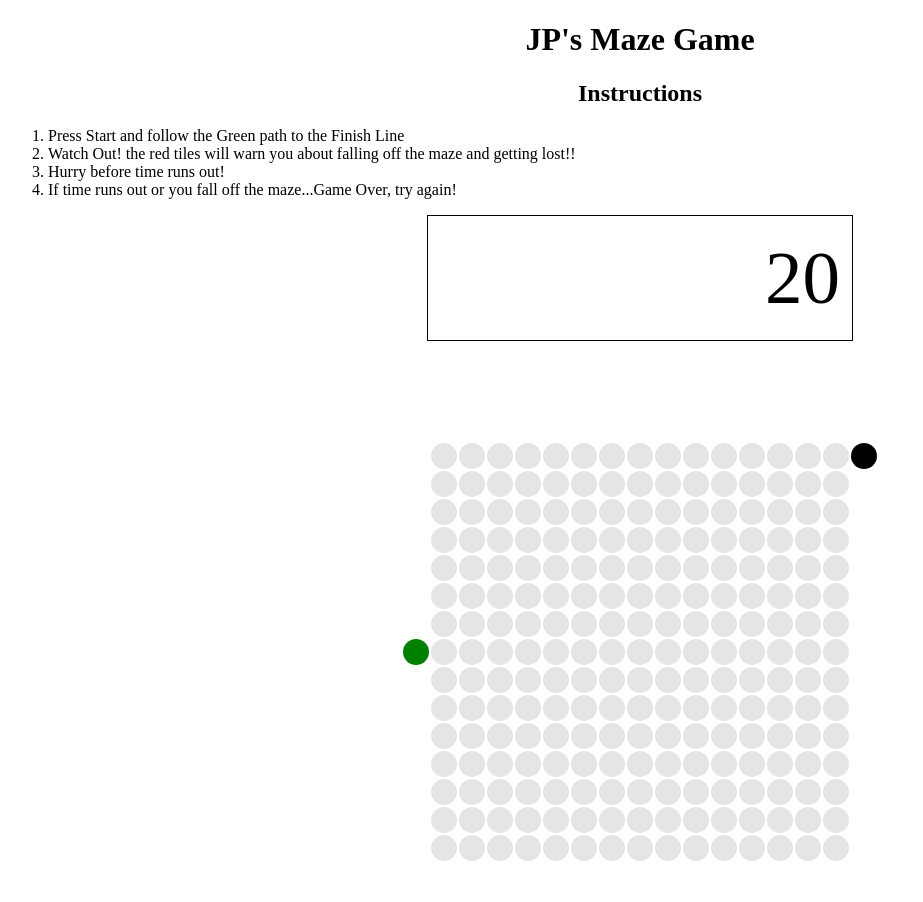
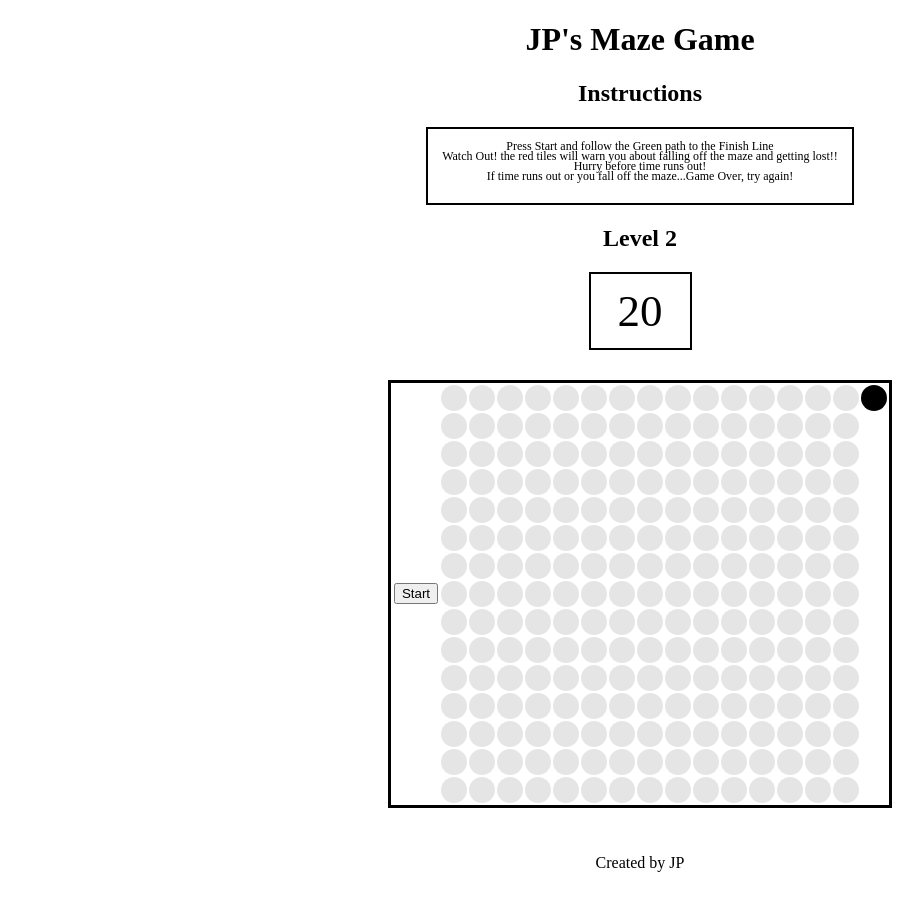
Before and after one commit to jp-reynolds/Oca-running-out-of-time, a plain HTML site: page level2.html in a window 1280 px wide. Shown: the whole page, without its empty margins (0-923 px from the left). Before the commit the page ends 871 px from the top, so only its background shows below. Drawn offline with nearby package versions, Linux system fonts and the light colour scheme.

Commit message:
Commit 9: Game starting to get styled, all 3 levels have start button that starts timer and allows game logic to work.

```diff
--- a/level2.html
+++ b/level2.html
@@ -16,7 +16,7 @@
 			<li>Hurry before time runs out!</li>
 			<li> If time runs out or you fall off the maze...Game Over, try again!</li>
 		</ol>
-
+		<h2>Level 2</h2>
 		<div id="stopwatch">
       		20
     	</div>
@@ -157,7 +157,9 @@
 			<td class="lastColumn"></td>
         </tr>
         <tr id="row8">
-        	<td class="firstColumn" id="start"></td>
+        	<td class="firstColumn">
+        		<button id="startButton">Start</button>
+        	</td>
         	<td class="correctPath"></td>
 			<td class="correctPath"></td>
 			<td class ="warning"></td>
@@ -309,6 +311,11 @@
 			<td class="lastColumn"></td>
         </tr>
     </table>
+
+    <footer>
+		<p>Created by JP</p>
+	</footer>
+
 <script src="https://ajax.googleapis.com/ajax/libs/jquery/3.3.1/jquery.min.js"></script>
 <script type="text/javascript" src="project1.js"></script>
 </body>
--- a/project1.css
+++ b/project1.css
@@ -4,10 +4,11 @@ h1, h2 {
 }
 
 table {
-	margin-top: 100px;
+	margin-top: 30px;
 	margin-left: auto;
 	margin-right: auto;
 	margin-bottom: auto 0;
+	border: 3px solid black;
 }
 
 table tr td {
@@ -24,18 +25,42 @@ td {
 	border-radius: 50%;
 }
 
+ol {
+	width: 400px;
+  	height: 50px;
+  	margin: 0 auto;
+  	border: 2px solid black;
+  	padding: 12px;
+	/*display: inline-block;*/
+	line-height: 10px;
+	font-size: 12px;
+	text-align: center;
+
+	margin-bottom: 5px;
+}
+
+li {
+	list-style: none;
+}
+
+footer {
+	text-align: center;
+	padding-top: 30px;
+	margin-bottom: 30px;
+}
+
 #stopwatch {
-  width: 400px;
-  height: 100px;
-  margin: 0 auto;
-  border: 1px solid black;
-  padding: 12px;
+	width: 75px;
+	height: 50px;
+	margin: 0 auto;
+	border: 2px solid black;
+	padding: 12px;
+	/*display: inline-block;*/
+	line-height: 50px;
+	font-size: 45px;
+	text-align: center;
 
-  line-height: 100px;
-  font-size: 75px;
-  text-align: right;
-
-  margin-bottom: 20px;
+	margin-bottom: 5px;
 }
 
 .firstColumn {
@@ -46,34 +71,30 @@ td {
 	background-color: white;
 }
 
-#start {
-	background-color: green;
-}
 
 #finish {
 	background-color: black;
 }
 
+/*FOR TESTING this makes it so the path is always visible */
 /*.correctPath {
 	background-color: green;
 }*/
 
-
-/*i think you need to have a webkit in both the hover and not hover for the transition to work*/
-/*.correctPath:hover {
-	background-color: green;
-	-webkit-transition: .01s;
-}*/
-
-.hover {
+.correctPathHover {
 	background-color: green;
 }
 
-.warning {
+.warningHover {
+	background-color: red;
+}
+
+/*THESE MAKE THE RED TILES FADE AWAY QUICKLY KEEP FOR HARDER LEVELS*/
+/*.warning {
 	-webkit-transition: 4s;
 }
 
 .warning:hover {
 	background-color: red;
 	-webkit-transition: .01s;
-}
+}*/
--- a/project1.js
+++ b/project1.js
@@ -18,9 +18,12 @@ $(function() {
 		//since this is in the #startButton click function it won't work until the start button is clicked
 		//when the mouse hovers over correctPath tiles it turns them green
 			$(".correctPath").on('mouseover', function () {
- 			$(this).addClass("hover");
+ 				$(this).addClass("correctPathHover");
  			});
 
+ 			$(".warning").on('mouseover', function () {
+ 				$(this).addClass("warningHover");
+ 			});
 
 		//timer starts at this #
 		var sec = 3;
@@ -35,6 +38,8 @@ $(function() {
 			}
 		//if the seconds are above 0, keep decreasing
 		}, 1000);
+
+
 	});
 
 
```
Also changed, not shown: level1.html (+7 -1 lines), level3.html (+10 -1 lines). Lines whose indentation alone changed are shown as unchanged.
